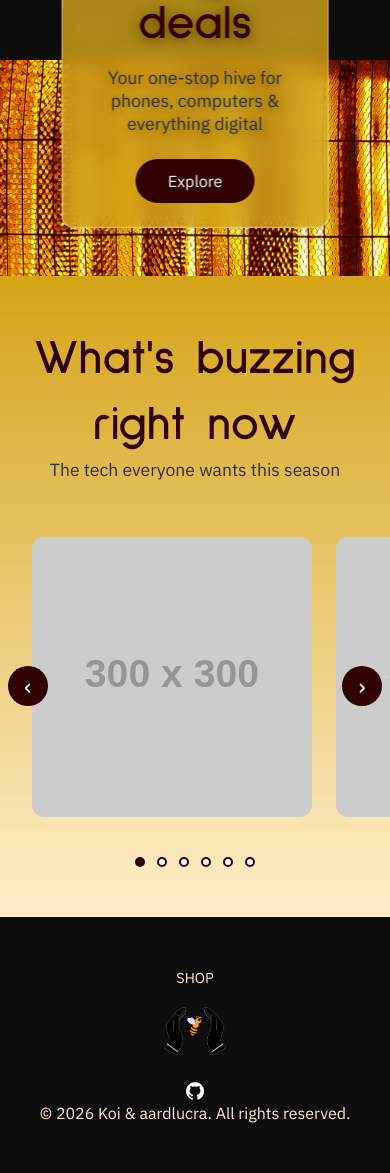
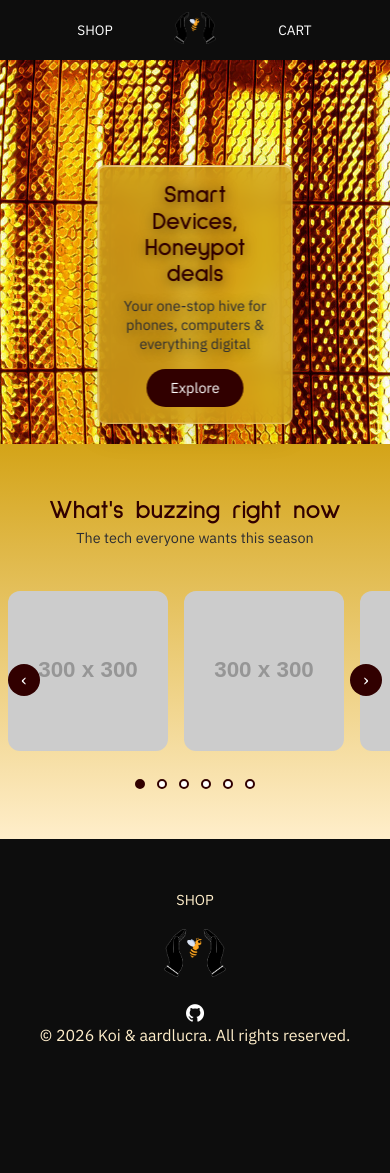
Before and after one commit to r3dkoi/bee-lektronics, a Flask app: page / in a window 390 px wide. After the commit the page ends 1045 px from the top, so only its background shows below. Run offline with Flask 3, Linux system fonts and the light colour scheme; grey boxes labelled with a size stand in for pictures from a placeholder-image service; data that the repository does not hold is empty; some libraries are stand-ins or nearby versions.

Commit message:
Add responsive breakpoints for hero section and carousel components

```diff
--- a/static/css/base.css
+++ b/static/css/base.css
@@ -384,7 +384,7 @@ title, h1, h2, h3, h4, h5, h6 {
 
 
 /* -------------------------------------------------------------------------- */
-/*                                 Breakpoints                                */
+/*                   Breakpoints for home.html and base.html                  */
 /* -------------------------------------------------------------------------- */
 /* Tablet: ≤768px */
 @media (max-width: 768px) {
@@ -405,7 +405,7 @@ title, h1, h2, h3, h4, h5, h6 {
     }
 }
 
-/* Mobile: ≤480px (e.g. 414 x 846) */
+/* Mobile: ≤480px */
 @media (max-width: 480px) {
     .navbar {
         padding: 0.75rem 1rem; /* further reduce navbar padding on small screens */
@@ -448,3 +448,96 @@ title, h1, h2, h3, h4, h5, h6 {
         height: 3rem; /* shrink footer logo for mobile */
     }
 }
+
+/* Tablet: ≤768px */
+@media (max-width: 768px) {
+    .hero {
+        min-height: 26rem; /* decouple hero height from image aspect ratio so hero-text has room */
+    }
+
+    .hero > img {
+        position: absolute;
+        inset: 0;
+        width: 100%;
+        height: 100%;
+        object-fit: cover;
+    }
+
+    .hero-text {
+        max-width: 90%;
+        padding: 1.25rem 1.5rem;
+        bottom: 2rem;
+    }
+
+    .hero-text h1 {
+        font-size: 2.25rem;
+    }
+
+    .hero-text p {
+        font-size: 1rem;
+    }
+
+    .featured-text > h2 {
+        font-size: 2.25rem;
+    }
+
+    .featured-text > p {
+        font-size: 1rem;
+    }
+
+    .carousel-item {
+        flex: 0 0 220px;
+    }
+}
+
+/* Mobile: ≤480px (e.g. 414 x 846) */
+@media (max-width: 480px) {
+    .hero {
+        min-height: 24rem;
+    }
+
+    .hero-text {
+        max-width: 92%;
+        padding: 1rem 1.25rem;
+        bottom: 1.25rem;
+        border-radius: 8px;
+    }
+
+    .hero-text h1 {
+        font-size: 1.5rem;
+    }
+
+    .hero-text p {
+        font-size: 0.9rem;
+        margin-top: 0.5rem;
+    }
+
+    .button-explore {
+        margin-top: 1rem;
+        padding: 0.6rem 1.5rem;
+        font-size: 0.9rem;
+    }
+
+    .featured-text > h2 {
+        font-size: 1.6rem;
+    }
+
+    .featured-text > p {
+        font-size: 0.9rem;
+    }
+
+    .carousel-featured {
+        gap: 1rem;
+        padding: 1.25rem 0.5rem;
+    }
+
+    .carousel-item {
+        flex: 0 0 160px; /* smaller cards so more of the carousel is visible on narrow screens */
+    }
+
+    .carousel-nav {
+        width: 2rem;
+        height: 2rem;
+        font-size: 1.1rem;
+    }
+}
```
